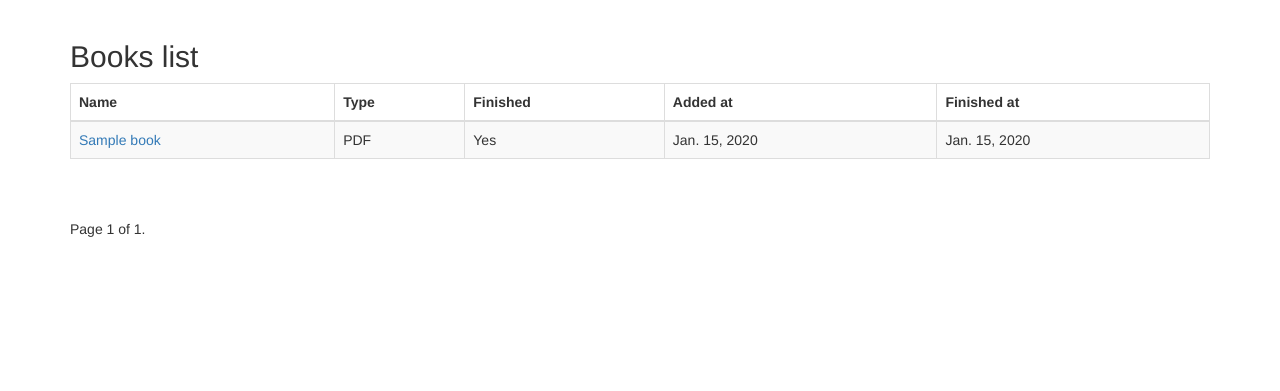
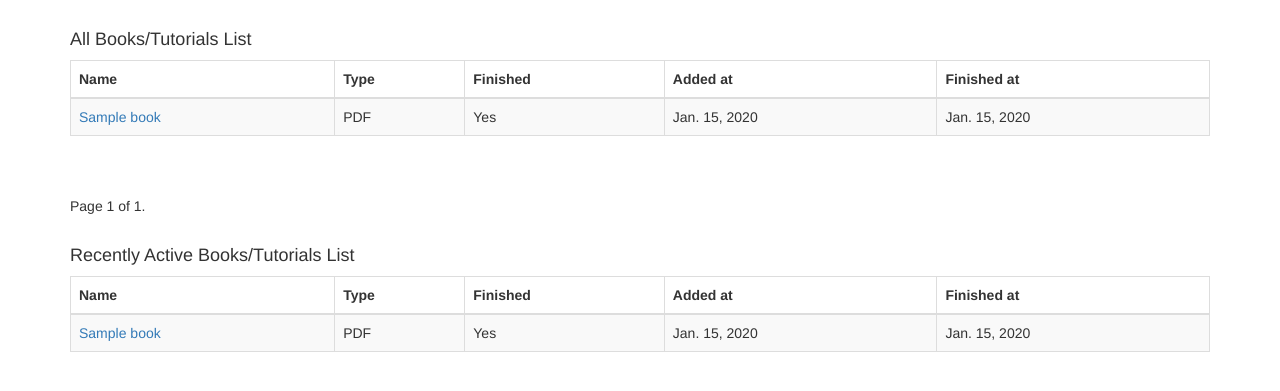
Before and after one commit to pyprism/Hiren-Books, a Django app: page /dashboard/ in a window 1280 px wide. Shown: the part 52-443 px from the top of the page. Run offline with Django 3.2, Linux system fonts and the light colour scheme; a user stored in the database is signed in; tables that the repository leaves empty hold one stand-in row (values such as "Sample post"); some libraries are stand-ins or nearby versions.

Commit message:
added recently active books tags

```diff
--- a/templates/dashboard.html
+++ b/templates/dashboard.html
@@ -1,7 +1,7 @@
 {% extends "base.html" %}
 {% block content %}
 
-    <h2>Books list</h2>
+    <h4>All Books/Tutorials List</h4>
     <table class="table table-striped table-bordered table-hover">
         <thead>
         <tr>
@@ -58,4 +58,45 @@
      Page {{ books.number }} of {{ books.paginator.num_pages }}.
     </ul>
 
+    <h4>Recently Active Books/Tutorials List</h4>
+    <table class="table table-striped table-bordered table-hover">
+        <thead>
+        <tr>
+            <th>Name</th>
+            <th>Type</th>
+            <th>Finished</th>
+            <th>Added at</th>
+            <th>Finished at</th>
+        </tr>
+        </thead>
+        <tbody>
+
+            {% for book in recent %}
+                <tr>
+                <td><a href="/book/{{ book.slug }}/"> {{ book.name }}</a></td>
+                {% if book.type == 'pdf' %}
+                <td>PDF</td>
+                {% elif book.type == 'net' %}
+                <td>Online Book</td>
+                {% elif book.type == 'vid' %}
+                <td>Video Tutorial</td>
+                {% elif book.type == 'con' %}
+                <td>Conf.</td>
+                {% endif %}
+                    {% if book.finished %}
+                <td> Yes </td>
+                    {% else %}
+                    <td> No</td>
+                    {% endif %}
+                <td>{{ book.added_at }}</td>
+                {% if book.finished_at == None %}
+                    <td> </td>
+                {% else %}
+                <td> {{ book.finished_at }}</td>
+                {%  endif %}
+                </tr>
+            {% endfor %}
+
+    </table>
+
 {% endblock %}
```
